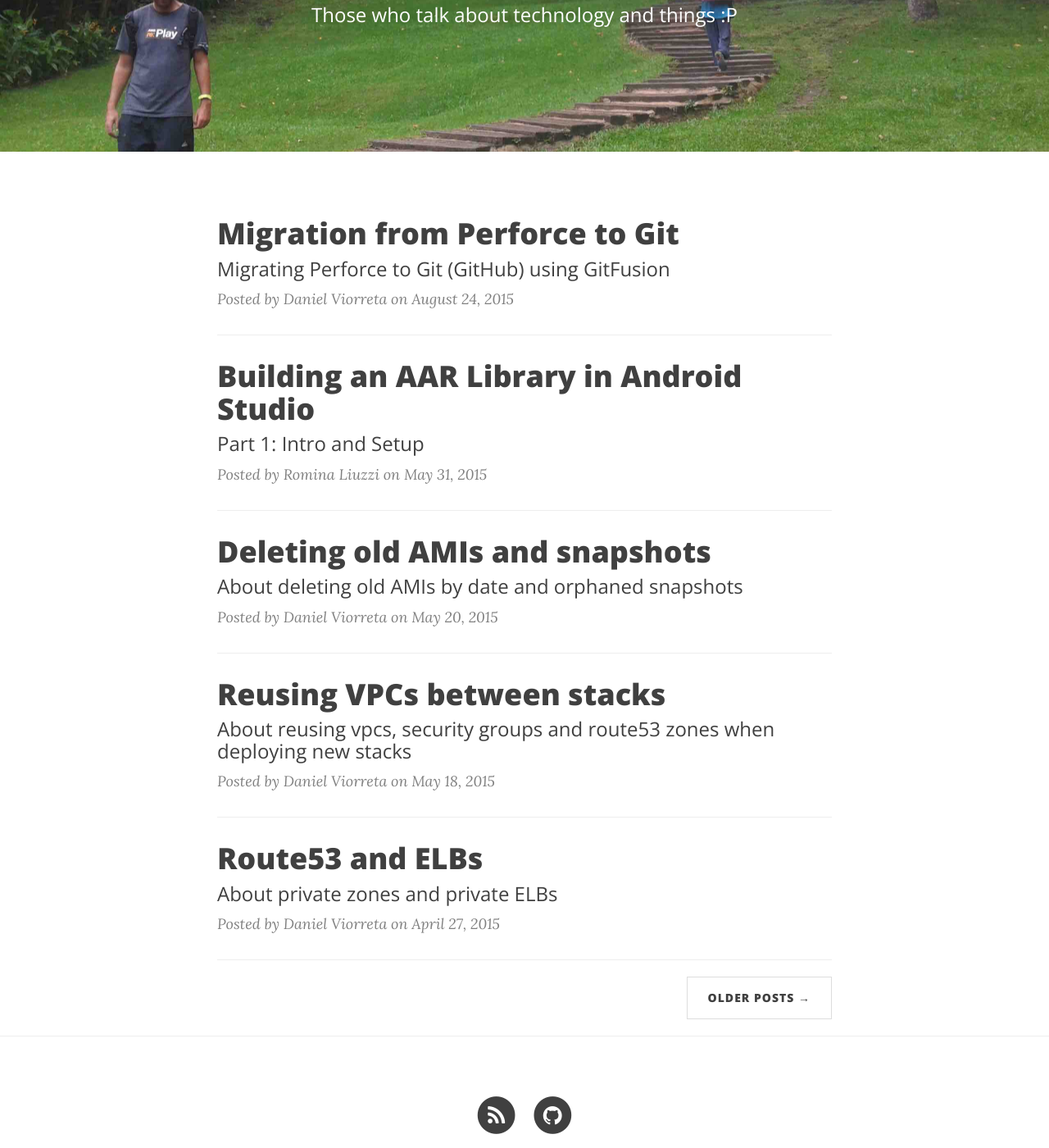
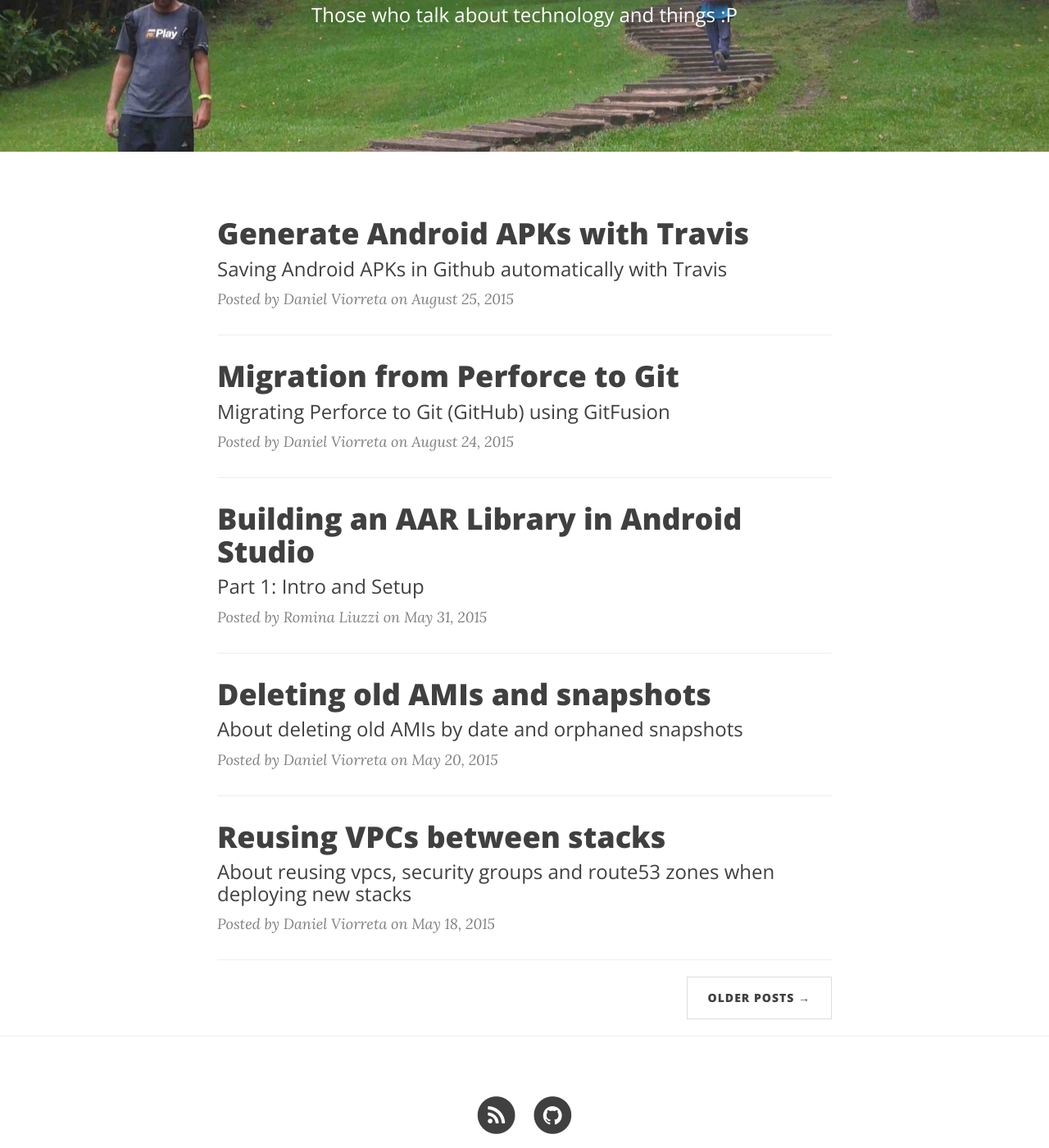
Before and after one commit to Zzivi/zzivi.github.io, a Jekyll site: the page built from index.html, in a window 1280 px wide and 1400 px high, scrolled down 271 px. Shown: the whole window at 82% size. Built offline with Jekyll 4.4.1, drawn with Linux system fonts in a browser that asks for light colours; nearby versions of some CDN libraries; the list of posts is cut into pages by our own code; some of the changed lines change nothing that is shown.

Commit message:
New post for uploading android apks to github releases using Travis CI

```diff
--- a/_posts/2015-08-24-migrate-perforce-to-git.markdown
+++ b/_posts/2015-08-24-migrate-perforce-to-git.markdown
@@ -57,6 +57,7 @@
 <h2>GitHub</h2>
 <p>
 Once that I GitFusion running I wanted to move my Git repo to GitHub. So I cloned my Git Fusion repo with the bare option. After creating a new empty repo in GitHub, I pushed my changes to new repo adding a new remote to my Git configuration:
+
 {% highlight bash %}
 git clone git@git.gitfusion.zzivi.com:myrepo --bare  #clone repo from Git Fusion
 git remote add github git@github.com:zzivi/myrepo.git # add github remote
--- /dev/null
+++ b/_posts/2015-08-25-travis-android-apks.markdown
@@ -0,0 +1,54 @@
+---
+layout:     post
+title:      "Generate Android APKs with Travis"
+subtitle:   "Saving Android APKs in Github automatically with Travis"
+date:       2015-08-25 00:00:00
+author:     "Daniel Viorreta"
+header-img: "img/travis-bg.png"
+---
+
+<h2>Motivation</h2>
+I wanted that every time that I commit a change in my Android repo a new APK is automatically generated and stored. Although I use Jenkins as my Continuous Integration server at work, I used Travis CI for this project. Travis CI launched Android Builds Support in Beta and I wanted to give them a chance :P
+
+<h2>Building the project</h2>
+Travis CI automatically detects when a commit has been made and pushed to a GitHub repository that is using Travis CI, and each time this happens, it will try to build the project and run tests.
+Following the instructions that Travis CI provides is very easy to setup your project and compile your code:
+[Building an Android Project with Travis](http://docs.travis-ci.com/user/languages/android/)
+
+
+
+<h2>Uploading the APK in GitHub Releases</h2>
+Travis can upload the artifacts of your build in AWS S3. But I want to have the APK in the same place where a I have my code (I save a little of money too :P)
+So I setup my yaml file to, every time that a new tag in Github is created, upload the APK to GitHub Releases. If you use Git Flow, every time that a new release is created you will have your APK ready to be publish in Google Play.
+
+{% highlight yaml %}
+language: android
+script: ./gradlew build assembleRelease
+android:
+  components:
+  - build-tools-20.0.0
+  - android-19
+
+deploy:
+  - provider: releases
+    api_key:
+      <your key>
+    file: app/build/outputs/apk/app-release.apk
+    on:
+      repo: Zzivi/Sodexo
+      tags: true
+
+notifications:
+  email:
+    recipients:
+    - daniel.viorreta@zzivi.com
+    - romina.liuzzi@zzivi.com
+    on_success: always
+    on_failure: always
+{% endhighlight %}
+
+Notice that I use <i>./gradlew build assembleRelease</i> to avoid launch the Android emulator. In the <i>deploy</i> section only is the configuration to upload the apk when a tag is created.
+
+[Android App using Travis](https://github.com/zzivi/Sodexo)
+<br>
+[GitHub Releases Uploading with Travis](http://docs.travis-ci.com/user/deployment/releases/)
```
Also changed, not shown: img/travis-bg.png (added), 1 other file.
